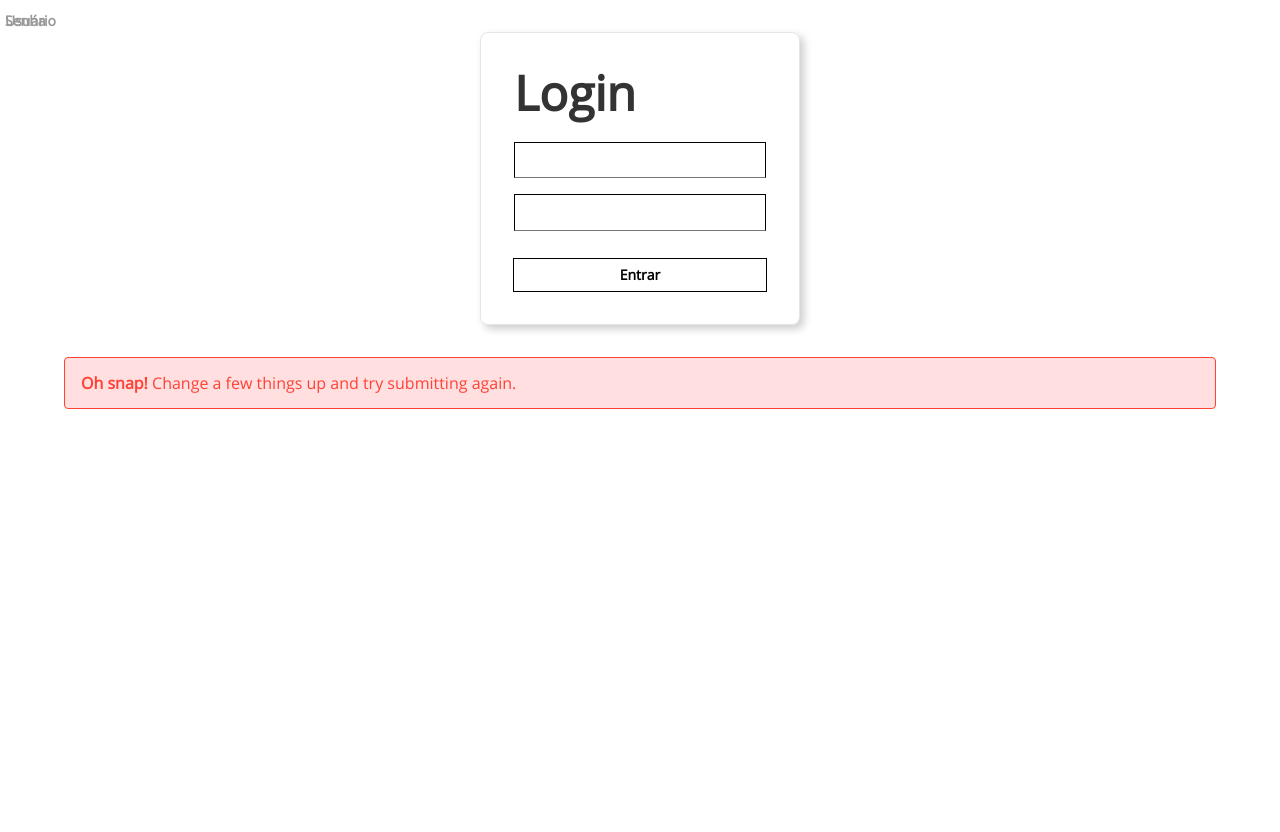
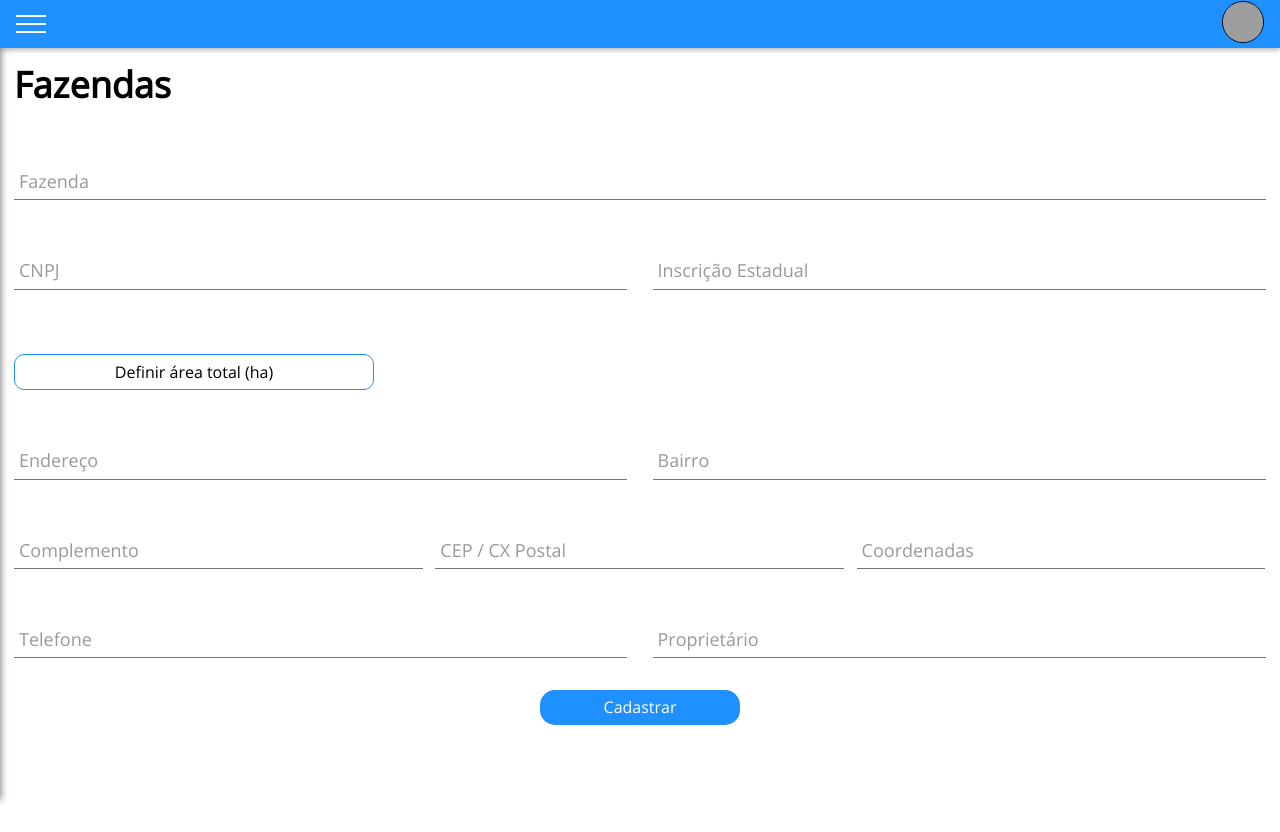
Before and after one commit to kaiovcsouza/frogclient, a React (Create React App) app: page /cad in a window 1280 px wide. After the commit the page ends 800 px from the top, so only its background shows below. Built offline with nearby package versions, Linux system fonts and the light colour scheme; grey boxes are pictures that could not be loaded.

Commit message:
redux cad fazendas

```diff
--- a/src/App.js
+++ b/src/App.js
@@ -9,7 +9,7 @@ import { Switch, Route } from "react-router-dom";
 import "./App.css";
 
 const initialState = {
-  route: "singin",
+  route: "home",
   isSignedIn: false,
   sideopen: false,
   user: {
--- a/src/actions.js
+++ b/src/actions.js
@@ -6,7 +6,17 @@ import {
   CHANGE_LOGIN_EMAIL,
   CHANGE_LOGIN_PASSWORD,
   DATA_TABLE_INSERT,
-  DATA_TABLE_DELETE
+  DATA_TABLE_DELETE,
+  CHANGE_FAZENDA_NOME,
+  CHANGE_FAZENDA_CNPJ,
+  CHANGE_FAZENDA_IE,
+  CHANGE_FAZENDA_END,
+  CHANGE_FAZENDA_BAIRRO,
+  CHANGE_FAZENDA_COMP,
+  CHANGE_FAZENDA_CEP,
+  CHANGE_FAZENDA_COORDENADAS,
+  CHANGE_FAZENDA_TEL,
+  CHANGE_FAZENDA_PROPIETARIO
 } from "./constants.js";
 
 //------------------------------------TALHAO-----------------------------------------------
@@ -43,6 +53,34 @@ export const deleteDataTable = id => {
   };
 };
 //-----------------------------------------------------------------------------------
+//-------------------------------------------FAZENDAS--------------------------------
+export const setFieldsFazendas = (ename, text) => {
+  switch (ename) {
+    case "faznom":
+      return { type: CHANGE_FAZENDA_NOME, payload: text };
+    case "fazcnpj":
+      return { type: CHANGE_FAZENDA_CNPJ, payload: text };
+    case "fazinscestadual":
+      return { type: CHANGE_FAZENDA_IE, payload: text };
+    case "fazend":
+      return { type: CHANGE_FAZENDA_END, payload: text };
+    case "fazbai":
+      return { type: CHANGE_FAZENDA_BAIRRO, payload: text };
+    case "fazcomp":
+      return { type: CHANGE_FAZENDA_COMP, payload: text };
+    case "fazcep":
+      return { type: CHANGE_FAZENDA_CEP, payload: text };
+    case "fazcoord":
+      return { type: CHANGE_FAZENDA_COORDENADAS, payload: text };
+    case "faztel":
+      return { type: CHANGE_FAZENDA_TEL, payload: text };
+    case "fazprop":
+      return { type: CHANGE_FAZENDA_PROPIETARIO, payload: text };
+    default:
+      return;
+  }
+};
+//-----------------------------------------------------------------------------------
 //---------------------------------LOGIN--------------------------------------------------
 export const setFieldsLogin = (ename, text) => {
   switch (ename) {
--- a/src/components/Cadastros/Fazendas/CadFazendas.js
+++ b/src/components/Cadastros/Fazendas/CadFazendas.js
@@ -1,27 +1,35 @@
 import React, { Component } from "react";
 import Modal from "../../Modal/Modal";
 import CadTalhao from "./CadTalhao";
+import { connect } from "react-redux";
+import { setFieldsFazendas } from "../../../actions.js";
 import "./CadFazendas.css";
 
-const fieldValues = {
-  faznom: "",
-  fazcnpj: "",
-  fazinscestadual: "",
-  fazareatot: "",
-  fazend: "",
-  fazbai: "",
-  fazcomp: "",
-  fazcep: "",
-  fazcoord: "",
-  faztel: "",
-  fazprop: ""
+const mapStateToProps = state => {
+  return {
+    faznom: state.changeFieldsFazenda.faznom,
+    fazcnpj: state.changeFieldsFazenda.fazcnpj,
+    fazinscestadual: state.changeFieldsFazenda.fazinscestadual,
+    fazend: state.changeFieldsFazenda.fazend,
+    fazbai: state.changeFieldsFazenda.fazbai,
+    fazcomp: state.changeFieldsFazenda.fazcomp,
+    fazcep: state.changeFieldsFazenda.fazcep,
+    fazcoord: state.changeFieldsFazenda.fazcoord,
+    faztel: state.changeFieldsFazenda.faztel,
+    fazprop: state.changeFieldsFazenda.fazprop
+  };
+};
+const mapDispatchToProps = dispatch => {
+  return {
+    onFormChange: event =>
+      dispatch(setFieldsFazendas(event.target.name, event.target.value))
+  };
 };
 
 class CadFazendas extends Component {
   constructor() {
     super();
     this.state = {
-      fieldValues,
       isAreaOpen: false
     };
   }
@@ -33,44 +41,9 @@ class CadFazendas extends Component {
     }));
   };
 
-  onFormChange = event => {
-    switch (event.target.name) {
-      case "faznom":
-        this.setState({ faznom: event.target.value });
-        break;
-      case "fazcnpj":
-        this.setState({ fazcnpj: event.target.value });
-        break;
-      case "fazinscestadual":
-        this.setState({ fazinscestadual: event.target.value });
-        break;
-      case "fazend":
-        this.setState({ fazend: event.target.value });
-        break;
-      case "":
-        this.setState({ fazbai: event.target.value });
-        break;
-      case "fazcomp":
-        this.setState({ fazcomp: event.target.value });
-        break;
-      case "fazcep":
-        this.setState({ fazcep: event.target.value });
-        break;
-      case "fazcoord":
-        this.setState({ fazcoord: event.target.value });
-        break;
-      case "faztel":
-        this.setState({ faztel: event.target.value });
-        break;
-      case "fazprop":
-        this.setState({ fazprop: event.arget.value });
-        break;
-      default:
-        return;
-    }
-  };
   render() {
     const { isAreaOpen } = this.state;
+    const { onFormChange } = this.props;
     return (
       <div>
         {isAreaOpen && (
@@ -82,7 +55,12 @@ class CadFazendas extends Component {
           <legend className="formcadfaz__title">Fazendas</legend>
           <div className="input_container">
             <div className="group">
-              <input type="text" name="faznom" required />
+              <input
+                type="text"
+                name="faznom"
+                onChange={onFormChange}
+                required
+              />
               <span className="highlight" />
               <span className="bar" />
               <label>Fazenda</label>
@@ -90,7 +68,12 @@ class CadFazendas extends Component {
           </div>
           <div className="input_container half" style={{ marginRight: "2%" }}>
             <div className="group">
-              <input type="text" name="fazcnpj" required />
+              <input
+                type="text"
+                name="fazcnpj"
+                onChange={onFormChange}
+                required
+              />
               <span className="highlight" />
               <span className="bar" />
               <label>CNPJ</label>
@@ -98,7 +81,12 @@ class CadFazendas extends Component {
           </div>
           <div className="input_container half">
             <div className="group">
-              <input type="text" name="fazinscestadual" required />
+              <input
+                type="text"
+                name="fazinscestadual"
+                onChange={onFormChange}
+                required
+              />
               <span className="highlight" />
               <span className="bar" />
               <label>Inscrição Estadual</label>
@@ -106,13 +94,17 @@ class CadFazendas extends Component {
           </div>
           <div className="input_container areabtn">
             <button className="btnmodal" onClick={this.toggleModal}>
-              {" "}
               Definir área total (ha)
             </button>
           </div>
           <div className="input_container half" style={{ marginRight: "2%" }}>
             <div className="group">
-              <input type="text" name="fazend" required />
+              <input
+                type="text"
+                name="fazend"
+                onChange={onFormChange}
+                required
+              />
               <span className="highlight" />
               <span className="bar" />
               <label>Endereço</label>
@@ -120,7 +112,12 @@ class CadFazendas extends Component {
           </div>
           <div className="input_container half">
             <div className="group">
-              <input type="text" name="fazbai" required />
+              <input
+                type="text"
+                name="fazbai"
+                onChange={onFormChange}
+                required
+              />
               <span className="highlight" />
               <span className="bar" />
               <label>Bairro</label>
@@ -128,7 +125,12 @@ class CadFazendas extends Component {
           </div>
           <div className="input_container third" style={{ marginRight: "1%" }}>
             <div className="group">
-              <input type="text" name="fazcomp" required />
+              <input
+                type="text"
+                name="fazcomp"
+                onChange={onFormChange}
+                required
+              />
               <span className="highlight" />
               <span className="bar" />
               <label>Complemento</label>
@@ -136,7 +138,12 @@ class CadFazendas extends Component {
           </div>
           <div className="input_container third" style={{ marginRight: "1%" }}>
             <div className="group">
-              <input type="text" name="fazcep" required />
+              <input
+                type="text"
+                name="fazcep"
+                onChange={onFormChange}
+                required
+              />
               <span className="highlight" />
               <span className="bar" />
               <label>CEP / CX Postal</label>
@@ -144,7 +151,12 @@ class CadFazendas extends Component {
           </div>
           <div className="input_container third">
             <div className="group">
-              <input type="text" name="fazcoord" required />
+              <input
+                type="text"
+                name="fazcoord"
+                onChange={onFormChange}
+                required
+              />
               <span className="highlight" />
               <span className="bar" />
               <label>Coordenadas</label>
@@ -152,7 +164,12 @@ class CadFazendas extends Component {
           </div>
           <div className="input_container half" style={{ marginRight: "2%" }}>
             <div className="group">
-              <input type="text" name="faztel" required />
+              <input
+                type="text"
+                name="faztel"
+                onChange={onFormChange}
+                required
+              />
               <span className="highlight" />
               <span className="bar" />
               <label>Telefone</label>
@@ -160,7 +177,12 @@ class CadFazendas extends Component {
           </div>
           <div className="input_container half">
             <div className="group">
-              <input type="text" name="fazprop" required />
+              <input
+                type="text"
+                name="fazprop"
+                onChange={onFormChange}
+                required
+              />
               <span className="highlight" />
               <span className="bar" />
               <label>Proprietário</label>
@@ -176,4 +198,7 @@ class CadFazendas extends Component {
     );
   }
 }
-export default CadFazendas;
+export default connect(
+  mapStateToProps,
+  mapDispatchToProps
+)(CadFazendas);
--- a/src/components/SideDrawer/DrawerToggleButton.js
+++ b/src/components/SideDrawer/DrawerToggleButton.js
@@ -6,7 +6,6 @@ const DrawerToggleButton = props => {
   return (
     <button className="toggle_btn" onClick={props.click}>
       <div className="line" />
-
       <div className="line" />
       <div className="line" />
     </button>
--- a/src/components/SideDrawer/SideDrawer.js
+++ b/src/components/SideDrawer/SideDrawer.js
@@ -9,7 +9,6 @@ class SideDrawer extends Component {
     if (this.props.show) {
       drawerClasses = ["sidedw", "open"];
     }
-
     return (
       <nav className={drawerClasses.join(" ")}>
         <ul>
--- a/src/components/Signin/Signin.js
+++ b/src/components/Signin/Signin.js
@@ -18,10 +18,6 @@ const mapDispatchToProps = dispatch => {
 };
 
 class Signin extends React.Component {
-  constructor(props) {
-    super(props);
-  }
-
   saveAuthTokenInSessions = token => {
     window.sessionStorage.setItem("token", token);
   };
--- a/src/constants.js
+++ b/src/constants.js
@@ -7,3 +7,14 @@ export const CHANGE_LOGIN_PASSWORD = "CHANGE_LOGIN_PASSWORD";
 
 export const DATA_TABLE_INSERT = "DATA_TABLE_INSERT";
 export const DATA_TABLE_DELETE = "DATA_TABLE_DELETE";
+
+export const CHANGE_FAZENDA_NOME = "CHANGE_FAZENDA_NOME";
+export const CHANGE_FAZENDA_CNPJ = "CHANGE_FAZENDA_CNPJ";
+export const CHANGE_FAZENDA_IE = "CHANGE_FAZENDA_IE";
+export const CHANGE_FAZENDA_END = "CHANGE_FAZENDA_END";
+export const CHANGE_FAZENDA_BAIRRO = "CHANGE_FAZENDA_BAIRRO";
+export const CHANGE_FAZENDA_COMP = "CHANGE_FAZENDA_COMP";
+export const CHANGE_FAZENDA_CEP = "CHANGE_FAZENDA_CEP";
+export const CHANGE_FAZENDA_COORDENADAS = "CHANGE_FAZENDA_COORDENADAS";
+export const CHANGE_FAZENDA_TEL = "CHANGE_FAZENDA_TEL";
+export const CHANGE_FAZENDA_PROPIETARIO = "CHANGE_FAZENDA_PROPIETARIO";
--- a/src/index.js
+++ b/src/index.js
@@ -7,7 +7,8 @@ import thunkMiddleware from "redux-thunk";
 import {
   changeFieldsTalhao,
   changeDataTable,
-  changeFieldsLogin
+  changeFieldsLogin,
+  changeFieldsFazenda
 } from "./reducers.js";
 import "./index.css";
 import App from "./App";
@@ -19,7 +20,8 @@ const logger = createLogger();
 const rootReducer = combineReducers({
   changeFieldsTalhao,
   changeDataTable,
-  changeFieldsLogin
+  changeFieldsLogin,
+  changeFieldsFazenda
 });
 const store = createStore(
   rootReducer,
```
Also changed, not shown: src/reducers.js (+56 -2 lines).
